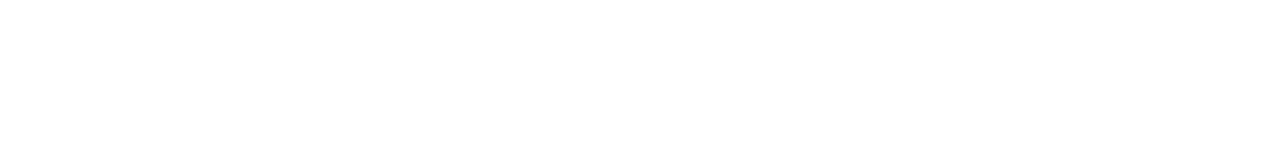
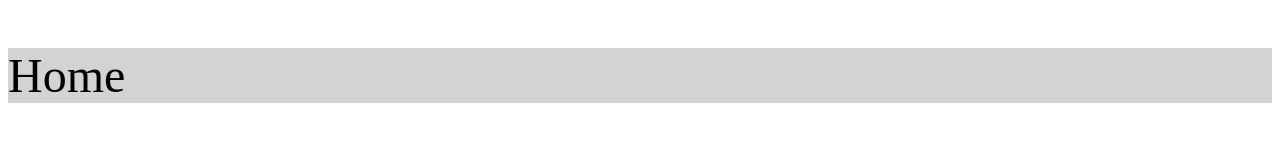
Before and after one commit to AbelAshine1234/PersonalWebsite-Assignment-, a plain HTML site: page index.html in a window 1280 px wide. Drawn offline with Linux system fonts and the light colour scheme.

Commit message:
configured the home layout

```diff
--- a/index.html
+++ b/index.html
@@ -9,10 +9,9 @@
 <body>
 <div class="container">
     <div class="not_bar">
-
     </div>
-    <div id="home">
-
+    <div id="home_page">
+        <p id="home_text">Home</p>
     </div>
 
 </div>
--- a/style.css
+++ b/style.css
@@ -1,3 +1,12 @@
 .container{
-    background-color: lightyellow;
+    background-color : lightgray;
 }
+.note_bar{
+    width: 40%;
+    float: left;
+}
+ #home_text{
+     width: 60%;
+     font-size: 3em;
+
+ }
```
